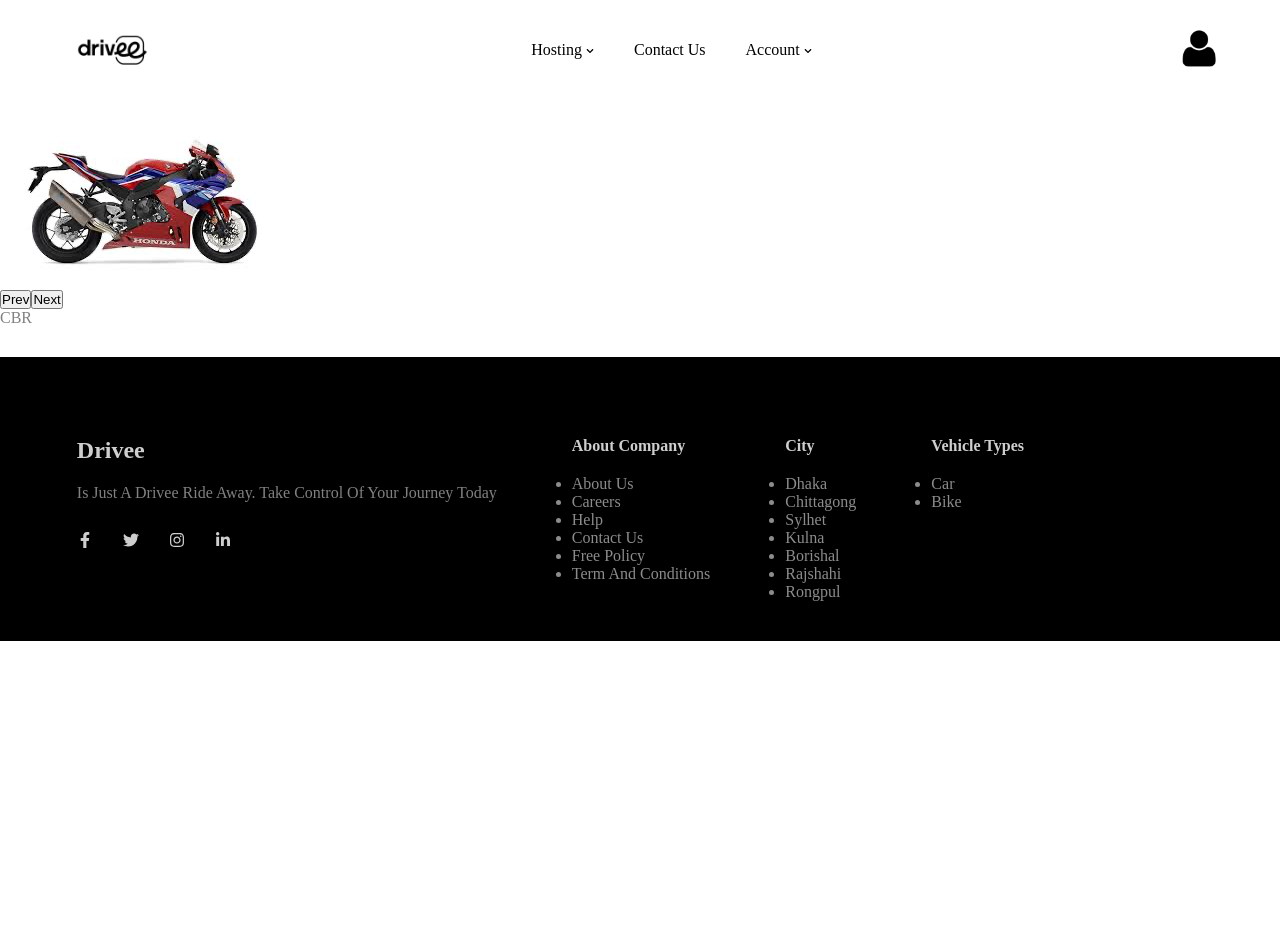
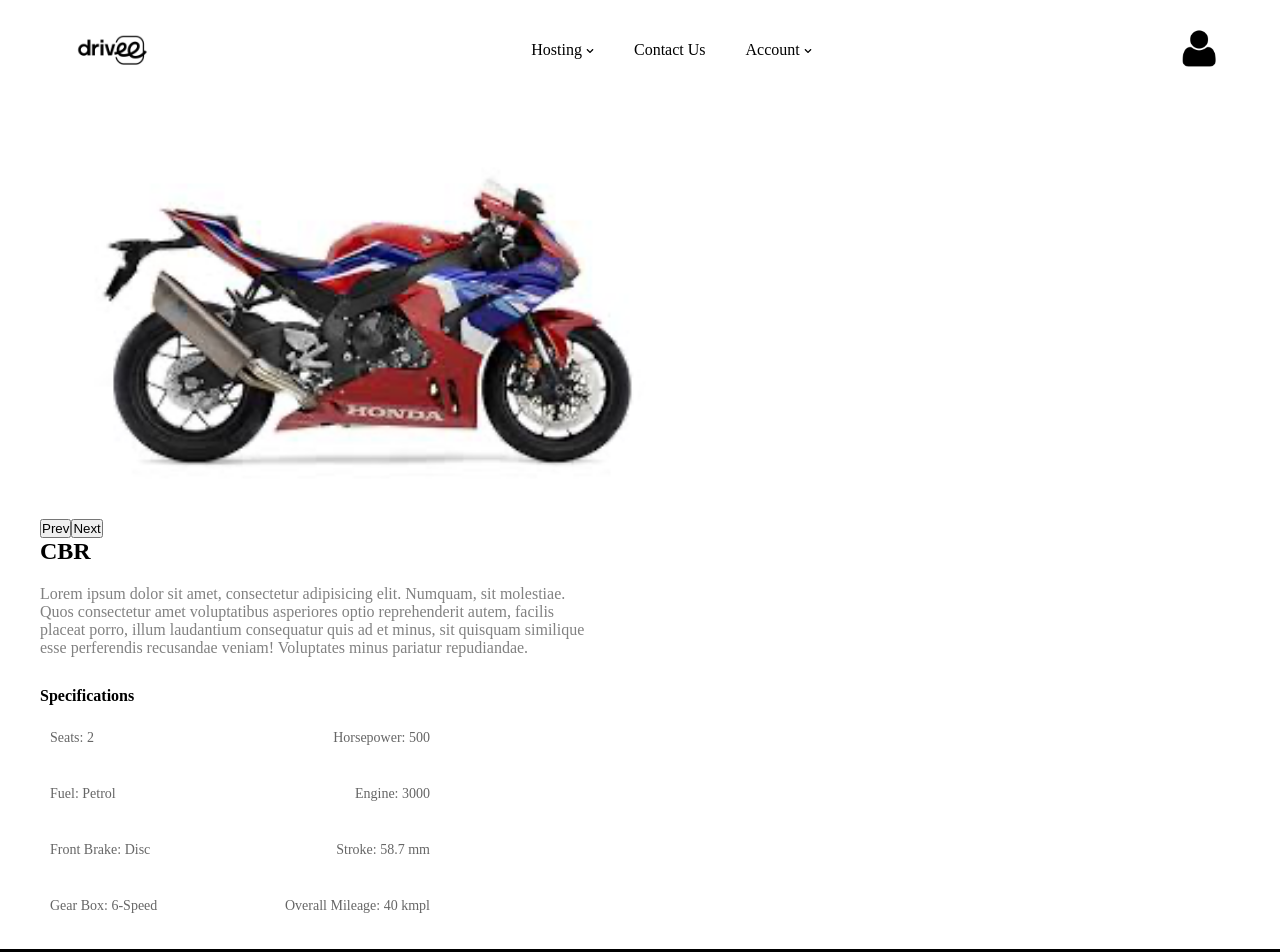
Before and after one commit to Yuizhey/Oris_dz_moto, a React (Vite) app: page /motoindividualpage/1 in a window 1280 px wide. Shown: the top 952 px of the page. Before the commit the page ends 800 px from the top, so only its background shows below. Built offline with nearby package versions, Linux system fonts and the light colour scheme.

Commit message:
отрефакторил индивидуальную карточку товара

```diff
--- a/src/components/MotocycleIndividualCard/MotoCycleIndividualCard.jsx
+++ b/src/components/MotocycleIndividualCard/MotoCycleIndividualCard.jsx
@@ -1,5 +1,6 @@
 import React, { useState } from 'react';
 import motocyclesConsts from "../../constants/MotocyclesConsts.js"
+import styles from "./MotoCycleIndividualCard.module.css"
 
 function MotoCycleIndividualCard({id}) {
 
@@ -29,17 +30,52 @@
     };
 
     return (
-    <div className="motorcycle-card">
-        <div className="slider">
-            <div className="slider-images">
-                <img src={`../../${images[currentIndex]}`} alt={`Slide ${currentIndex + 1}`} />
+    <div className={styles["motorcycle-card"]}>
+        <div className="motorcycle-card-firstContainer">
+            <div className={styles.slider}>
+                <div className="slider-images">
+                    <img src={`../../${images[currentIndex]}`} alt={`Slide ${currentIndex + 1}`} />
+                </div>
+                <div className="slider-controls">
+                    <button onClick={prevSlide}>Prev</button>
+                    <button onClick={nextSlide}>Next</button>
+                </div>
             </div>
-            <div className="slider-controls">
-                <button onClick={prevSlide}>Prev</button>
-                <button onClick={nextSlide}>Next</button>
+            <div className="book">
+
             </div>
         </div>
-      <p>{motorcycle.name}</p>
+        <div className="motorcycle-card-secondContainer">
+            <div className={styles.information}>
+                <h2 className="information-title">{motorcycle.name}</h2>
+                <p className="information-text">
+                    Lorem ipsum dolor sit amet, consectetur adipisicing elit. Numquam, sit molestiae.
+                    Quos consectetur amet voluptatibus asperiores optio
+                    reprehenderit autem, facilis placeat porro, illum laudantium consequatur quis ad et minus,
+                    sit quisquam similique esse perferendis
+                    recusandae veniam! Voluptates minus pariatur repudiandae.
+                </p>
+            </div>
+            <div className={styles.specifications}>
+                <h4 className="specifications-title">Specifications</h4>
+                <div className={styles.cardInfo}>
+                    <p className={styles.characteristic}>Seats: {motorcycle.characteristics.seats}</p>
+                    <p className={styles.characteristic}>Horsepower: {motorcycle.characteristics.horsepower}</p>
+                </div>
+                <div className={styles.cardInfo}>
+                    <p className={styles.characteristic}>Fuel: {motorcycle.characteristics.fuel}</p>
+                    <p className={styles.characteristic}>Engine: {motorcycle.characteristics.engine}</p>
+                </div>
+                <div className={styles.cardInfo}>
+                    <p className={styles.characteristic}>Front Brake: {motorcycle.characteristics.frontBrake}</p>
+                    <p className={styles.characteristic}>Stroke: {motorcycle.characteristics.stroke}</p>
+                </div>
+                <div className={styles.cardInfo}>
+                    <p className={styles.characteristic}>Gear Box: {motorcycle.characteristics.gearBox}</p>
+                    <p className={styles.characteristic}>Overall Mileage: {motorcycle.characteristics.mileage}</p>
+                </div>
+            </div>
+        </div>
     </div>
   );
 };
--- /dev/null
+++ b/src/components/MotocycleIndividualCard/MotoCycleIndividualCard.module.css
@@ -0,0 +1,39 @@
+.characteristic {
+    font-size: 14px;
+    color: #666;
+}
+
+.cardInfo {
+    display: flex;
+    justify-content: space-between;
+    padding: 5px 10px;
+    font-size: 14px;
+    color: #666;
+    width: 400px;
+}
+
+.motorcycle-card {
+    width: 1200px;
+    margin: 0 auto;
+}
+
+.motorcycle-card h2,
+.motorcycle-card h4 {
+    color: black;
+}
+
+.specifications {
+    width: 300px;
+}
+
+.information{
+    width: 550px;
+}
+
+.slider{
+    width: 55%;
+}
+
+.slider img{
+    width: 100%;
+}
```
